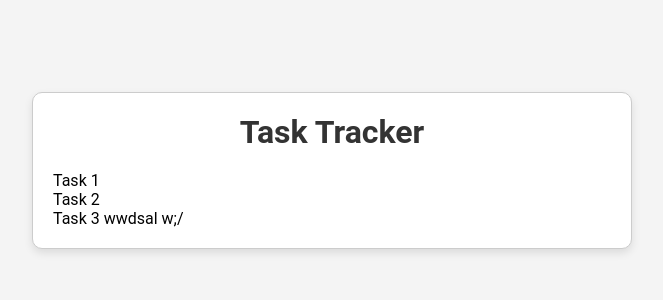
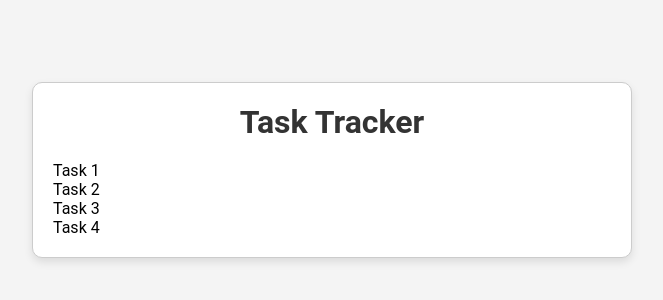
Before and after one commit to Roger-d77/task-tracker, a plain HTML site: page index.html in a window 1280 px wide. Shown: the part 230-530 px from the top of the page, without its empty margins (308-971 px from the left). Drawn offline with Linux system fonts and the light colour scheme.

Commit message:
third change

```diff
--- a/index.html
+++ b/index.html
@@ -12,10 +12,8 @@
       <ul id="tasks">
         <li>Task 1</li>
         <li>Task 2</li>
-        <li>Task 3
-          wwdsal
-          w;/
-        </li>
+        <li>Task 3</li>
+        <li>Task 4</li>
       </ul>
     </div>
 
```
